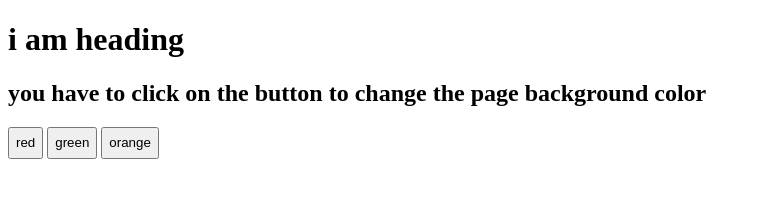
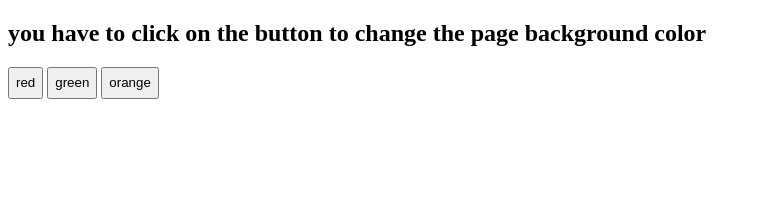
Before and after one commit to iprankurpandey/basic-web-practice, a plain HTML site: page index.html in a window 1280 px wide. Shown: the whole page, without its empty margins (0-761 px from the left). Drawn offline with Linux system fonts and the light colour scheme.

```diff
--- a/index.html
+++ b/index.html
@@ -8,8 +8,6 @@
   </head>
   <body  id="body">
     <!-- Heading -->
-
-<h1> i am heading</h1>
 <h2>you have to click on the button to change the page background color </h2>
 
 <button id="red">red</button>
```
